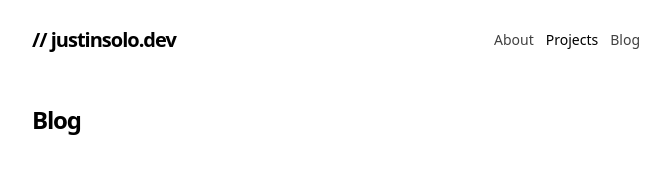
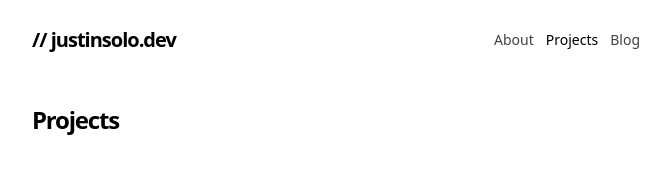
Before and after one commit to justinpaulosolo/justinsolo.dev, a Next.js app: page /projects in a window 1280 px wide. Shown: the top 194 px of the page, without its empty margins (304-974 px from the left). Built offline with nearby package versions, Linux system fonts and the light colour scheme.

Commit message:
Update page title from "Blog" to "Projects"

```diff
--- a/app/projects/page.tsx
+++ b/app/projects/page.tsx
@@ -2,7 +2,7 @@ export default function ProjectsPage() {
   return (
     <section className="container">
       <h1 className="mt-6 text-2xl font-bold tracking-tighter text-black dark:text-white">
-        Blog
+        Projects
       </h1>
     </section>
   );
```
